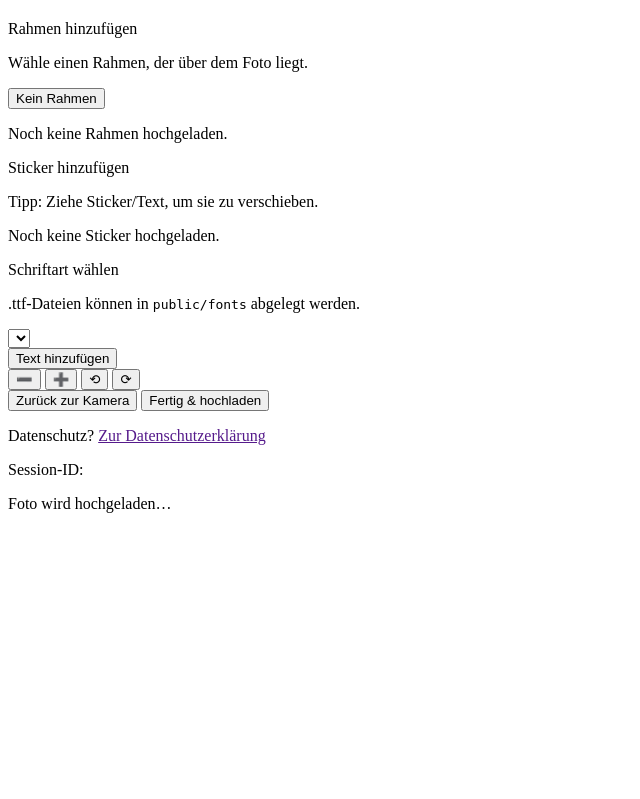
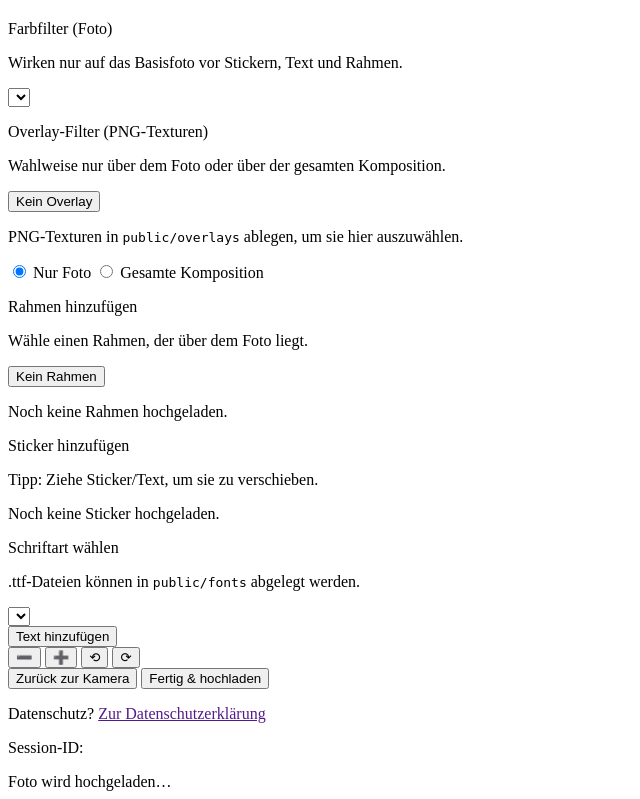
Before and after one commit to negurvulkan/CamNoir, a PHP site: template views/event.php in a window 1280 px wide. Shown: the part 486-1285 px from the top of the page, without its empty margins (0-640 px from the left). Before the commit the page ends 999 px from the top, so only its background shows below. Run offline with PHP 8.4, Linux system fonts and the light colour scheme; the template is opened without the code that fills it: most values are stand-ins (such as "Sample title", 1, 10 or a date in 2020); data that the repository does not hold is empty.

Commit message:
Add color and overlay filter controls to editor

```diff
--- a/public/css/style.css
+++ b/public/css/style.css
@@ -81,10 +81,14 @@ table th, table td { padding: 8px; border-bottom: 1px solid var(--border); }
 .sticker-palette { display: flex; gap: 10px; overflow-x: auto; padding: 4px 0; }
 .sticker-btn { width: 72px; height: 72px; border-radius: 12px; border: 1px solid var(--border); background: var(--button-secondary-bg); padding: 8px; display: grid; place-items: center; cursor: pointer; }
 .sticker-btn img { width: 100%; height: 100%; object-fit: contain; }
+.overlay-palette { align-items: center; }
+.overlay-btn.active { outline: 2px solid var(--primary); outline-offset: 2px; }
 .frame-palette { padding-bottom: 8px; border-bottom: 1px solid var(--border); margin-bottom: 8px; }
 .frame-btn { background: rgba(200,162,255,0.1); }
 .frame-btn.no-frame { color: var(--text); font-weight: 700; }
 .tool-row { display: flex; flex-wrap: wrap; align-items: center; gap: 10px; justify-content: space-between; }
+.overlay-scope-row { justify-content: flex-start; gap: 16px; }
+.radio { display: inline-flex; gap: 8px; align-items: center; color: var(--muted); font-size: 14px; }
 .font-select { padding: 10px 12px; border-radius: 8px; border: 1px solid var(--border); background: var(--button-secondary-bg); color: var(--text); min-width: 200px; }
 .font-select:focus { outline: 2px solid var(--primary); }
 .transform-buttons { display: flex; gap: 8px; }
--- a/views/event.php
+++ b/views/event.php
@@ -3,8 +3,17 @@ ob_start();
 $remaining = (int)$event['max_photos_per_session'] - (int)$session['photo_count'];
 $stickerDir = __DIR__ . '/../public/stickers';
 $frameDir = __DIR__ . '/../public/frames';
+$overlayDir = __DIR__ . '/../public/overlays';
 $stickers = [];
 $frames = [];
+$overlayFilters = [];
+$colorFilters = [
+    ['id' => 'none', 'name' => 'Kein Filter', 'css' => 'none'],
+    ['id' => 'noir-classic', 'name' => 'Noir Classic', 'css' => 'grayscale(1) contrast(1.12) brightness(0.96)'],
+    ['id' => 'noir-punch', 'name' => 'Noir Punch', 'css' => 'grayscale(0.85) contrast(1.24) brightness(0.94) saturate(0.9)'],
+    ['id' => 'noir-soft', 'name' => 'Noir Soft', 'css' => 'grayscale(1) contrast(1.05) brightness(1.02) saturate(0.8)'],
+    ['id' => 'noir-warm', 'name' => 'Warm Noir', 'css' => 'grayscale(0.8) sepia(0.12) contrast(1.1) brightness(0.98)'],
+];
 $fonts = [
     ['name' => 'Arial', 'url' => null],
 ];
@@ -16,6 +25,16 @@ if (is_dir($stickerDir)) {
 if (is_dir($frameDir)) {
     foreach (glob($frameDir . '/*.{png,jpg,jpeg,svg,webp}', GLOB_BRACE) as $file) {
         $frames[] = base_url('frames/' . basename($file));
+    }
+}
+if (is_dir($overlayDir)) {
+    foreach (glob($overlayDir . '/*.{png,jpg,jpeg,svg,webp}', GLOB_BRACE) as $file) {
+        $name = preg_replace('/[-_]+/', ' ', pathinfo($file, PATHINFO_FILENAME));
+        $overlayFilters[] = [
+            'id' => pathinfo($file, PATHINFO_FILENAME),
+            'name' => ucwords($name ?: 'Overlay'),
+            'src' => base_url('overlays/' . basename($file)),
+        ];
     }
 }
 $fontDir = __DIR__ . '/../public/fonts';
@@ -67,6 +86,43 @@ $themeStyles = theme_style_block($theme);
         <div class="editor-layout">
             <canvas id="editor-canvas"></canvas>
             <div id="editor-tools">
+                <div class="tool-header">
+                    <p class="muted small">Farbfilter (Foto)</p>
+                    <p class="muted small">Wirken nur auf das Basisfoto vor Stickern, Text und Rahmen.</p>
+                </div>
+                <div class="tool-row">
+                    <select id="color-filter-select" class="font-select">
+                        <?php foreach ($colorFilters as $filter): ?>
+                            <option value="<?= sanitize_text($filter['id']) ?>"><?= sanitize_text($filter['name']) ?></option>
+                        <?php endforeach; ?>
+                    </select>
+                </div>
+                <div class="tool-header">
+                    <p class="muted small">Overlay-Filter (PNG-Texturen)</p>
+                    <p class="muted small">Wahlweise nur über dem Foto oder über der gesamten Komposition.</p>
+                </div>
+                <div id="overlay-filter-palette" class="sticker-palette overlay-palette">
+                    <button type="button" class="sticker-btn overlay-btn" data-overlay-id="none">Kein Overlay</button>
+                    <?php if (!empty($overlayFilters)): ?>
+                        <?php foreach ($overlayFilters as $overlay): ?>
+                            <button type="button" class="sticker-btn overlay-btn" data-overlay-id="<?= sanitize_text($overlay['id']) ?>" data-src="<?= sanitize_text($overlay['src']) ?>">
+                                <img src="<?= sanitize_text($overlay['src']) ?>" alt="<?= sanitize_text($overlay['name']) ?>" />
+                            </button>
+                        <?php endforeach; ?>
+                    <?php else: ?>
+                        <p class="muted small">PNG-Texturen in <code>public/overlays</code> ablegen, um sie hier auszuwählen.</p>
+                    <?php endif; ?>
+                </div>
+                <div class="tool-row overlay-scope-row">
+                    <label class="radio">
+                        <input type="radio" name="overlay-scope" value="photo" checked />
+                        <span>Nur Foto</span>
+                    </label>
+                    <label class="radio">
+                        <input type="radio" name="overlay-scope" value="composition" />
+                        <span>Gesamte Komposition</span>
+                    </label>
+                </div>
                 <div class="tool-header">
                     <p class="muted small">Rahmen hinzufügen</p>
                     <p class="muted small">Wähle einen Rahmen, der über dem Foto liegt.</p>
@@ -140,7 +196,9 @@ $themeStyles = theme_style_block($theme);
         uploadUrl: "<?= base_url('e/' . sanitize_text($event['slug']) . '/upload') ?>",
         sessionToken: "<?= sanitize_text($session['session_token']) ?>",
         remaining: <?= $remaining ?>,
-        fonts: <?= json_encode($fonts, JSON_UNESCAPED_SLASHES | JSON_UNESCAPED_UNICODE) ?>
+        fonts: <?= json_encode($fonts, JSON_UNESCAPED_SLASHES | JSON_UNESCAPED_UNICODE) ?>,
+        colorFilters: <?= json_encode($colorFilters, JSON_UNESCAPED_SLASHES | JSON_UNESCAPED_UNICODE) ?>,
+        overlayFilters: <?= json_encode($overlayFilters, JSON_UNESCAPED_SLASHES | JSON_UNESCAPED_UNICODE) ?>
     };
 </script>
 <script src="<?= base_url('js/app.js') ?>"></script>
```
Also changed, not shown: public/js/app.js.
